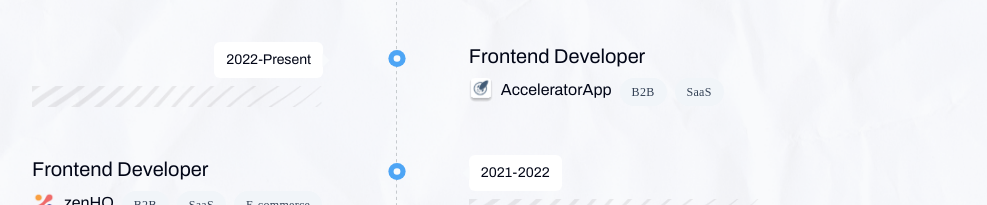
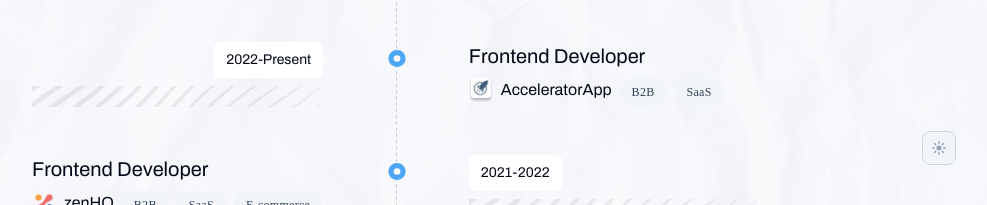
Before and after one commit to Esther-tech/portfolio-2024, a Next.js app: page /#experience in a window 1280 px wide. Shown: the part 595-800 px from the top of the page, without its empty margins (244-1231 px from the left). Built offline with nearby package versions, Linux system fonts and the light colour scheme; no server answers.

Commit message:
styling darkmode

```diff
--- a/app/layout.tsx
+++ b/app/layout.tsx
@@ -5,6 +5,7 @@ import Header from "@/components/header";
 import Footer from "@/components/footer";
 import Container from "@/components/container";
 import ActiveSectionContextProvider from "@/context/activeSectionContext";
+import DarkMode from "@/components/darkMode";
 
 const inter = Archivo({ subsets: ["latin"] });
 
@@ -29,6 +30,7 @@ export default function RootLayout({
             <Footer />
           </Container>
         </ActiveSectionContextProvider>
+        <DarkMode />
       </body>
     </html>
   );
--- a/components/darkMode.tsx
+++ b/components/darkMode.tsx
@@ -3,8 +3,8 @@ import { SunIcon, MoonIcon } from "@heroicons/react/16/solid";
 
 export default function DarkMode() {
   return (
-    <button>
-      <SunIcon height={16} width={16} />
+    <button className="fixed bottom-10 right-20 bg-slate-100 border border-slate-300 p-2 rounded-lg">
+      <SunIcon height={16} width={16} className="fill-slate-400" />
     </button>
   );
 }
```
